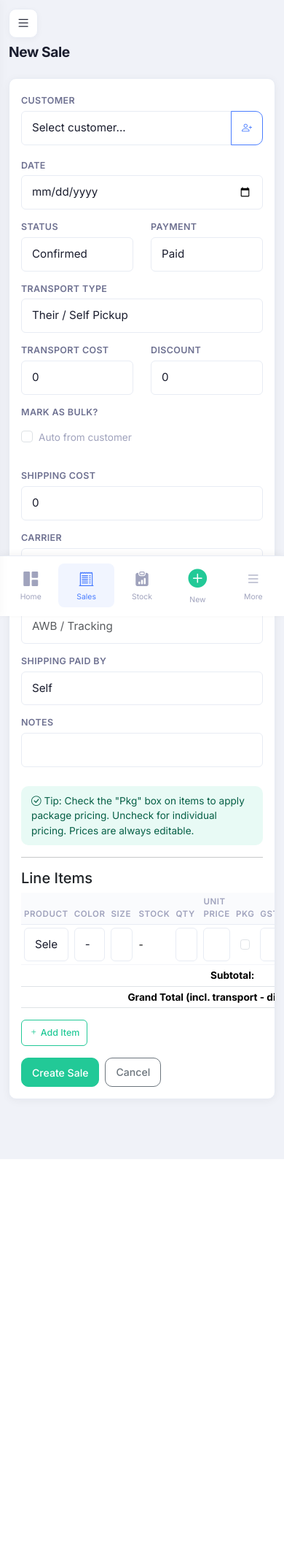
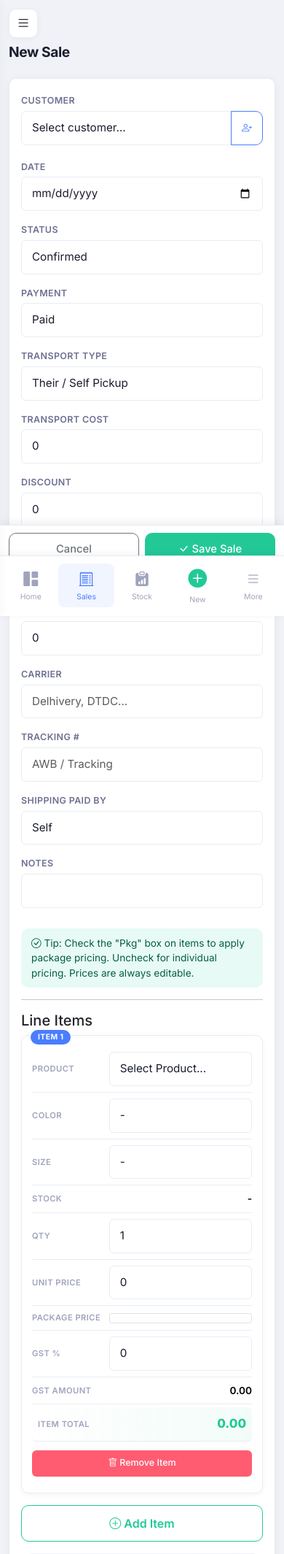
Before and after one commit to Laaxxmm/sportspedal, a Flask app: page /sales/new in a window 390 px wide. Shown: the top 2129 px of the page at 73% size. Before the commit the page ends 1588 px from the top, so only its background shows below. Run offline with Flask 3, Linux system fonts and the light colour scheme; a user stored in the database is signed in; some libraries are stand-ins or nearby versions.

Commit message:
Professional mobile redesign of sale form
LINE ITEMS as MOBILE CARDS:
- Each item row transforms into a clean card on mobile
- Big 'Item 1', 'Item 2' badge counters above each card
- Each field labeled clearly (Product / Color / Size / Qty etc.)
- Bigger inputs (44px tap targets)
- Item total highlighted in green
- Full-width 'Remove Item' button instead of tiny icon

MOBILE TOTALS CARD:
- Beautiful gradient card showing Subtotal / GST / Grand Total
- Big readable numbers
- Only visible on mobile (desktop uses table footer)

STICKY SAVE BAR:
- Cancel + Save Sale buttons fixed at bottom of screen
- Always accessible while scrolling
- Sits just above the bottom nav

FORM IMPROVEMENTS:
- All fields stack full-width on mobile (no more cramped 50/50 splits)
- Larger labels and inputs throughout
- Form-section component for grouped field cards

Co-Authored-By: Claude Opus 4.6 (1M context) <noreply@anthropic.com>

```diff
--- a/app/static/css/style.css
+++ b/app/static/css/style.css
@@ -666,10 +666,8 @@ code { font-size: 0.8rem; color: var(--accent-purple); background: rgba(124,92,2
     }
     .form-label { font-size: 0.78rem; margin-bottom: 4px; font-weight: 600; }
     .row.mb-3 > [class*="col-md-"] {
-        flex: 0 0 100% !important; max-width: 100% !important; margin-bottom: 10px;
+        flex: 0 0 100% !important; max-width: 100% !important; margin-bottom: 12px;
     }
-    /* Small fields like qty/price can stay 50% to save space */
-    .row.mb-3 > .col-md-1 { flex: 0 0 50% !important; max-width: 50% !important; }
 
     /* Cards */
     .card { border-radius: var(--radius-sm) !important; }
@@ -687,3 +685,151 @@ code { font-size: 0.8rem; color: var(--accent-purple); background: rgba(124,92,2
     .money-flow-card [class*="col"] { flex: 0 0 100% !important; max-width: 100% !important; }
     .row.g-3 > .col-md-3 { flex: 0 0 100% !important; max-width: 100% !important; }
 }
+
+/* ===== Form Sections (mobile-friendly grouping) ===== */
+.form-section {
+    background: var(--white);
+    border: 1px solid var(--border);
+    border-radius: var(--radius);
+    padding: 16px;
+    margin-bottom: 14px;
+    box-shadow: var(--shadow-sm);
+}
+.form-section-title {
+    font-size: 0.78rem;
+    font-weight: 700;
+    text-transform: uppercase;
+    letter-spacing: 0.06em;
+    color: var(--text-muted);
+    margin-bottom: 14px;
+    padding-bottom: 10px;
+    border-bottom: 1px solid var(--border);
+    display: flex;
+    align-items: center;
+    gap: 8px;
+}
+.form-section-title i { color: var(--accent-blue); font-size: 1rem; }
+
+/* ===== Line items: convert table to cards on mobile ===== */
+@media (max-width: 991px) {
+    /* Hide table header on mobile */
+    #items-table thead, #items-table tfoot { display: none; }
+
+    /* Each row becomes a card */
+    #items-table, #items-table tbody, #items-table tr {
+        display: block; width: 100%;
+    }
+    #items-table .item-row {
+        background: var(--white);
+        border: 1px solid var(--border);
+        border-radius: var(--radius-sm);
+        padding: 14px;
+        margin-bottom: 12px;
+        box-shadow: var(--shadow-sm);
+        position: relative;
+    }
+
+    /* Item card counter */
+    #items-table .item-row::before {
+        content: "Item " counter(item-counter);
+        counter-increment: item-counter;
+        position: absolute;
+        top: -8px;
+        left: 12px;
+        background: var(--accent-blue);
+        color: white;
+        font-size: 0.65rem;
+        font-weight: 700;
+        padding: 2px 10px;
+        border-radius: 12px;
+        text-transform: uppercase;
+        letter-spacing: 0.04em;
+    }
+    #items-body { counter-reset: item-counter; }
+
+    /* Each cell becomes a labeled row */
+    #items-table td {
+        display: flex;
+        justify-content: space-between;
+        align-items: center;
+        padding: 8px 0;
+        border-bottom: 1px solid var(--border);
+        gap: 10px;
+    }
+    #items-table td:last-child { border-bottom: none; padding-top: 12px; }
+    #items-table td > select,
+    #items-table td > input { flex: 1; max-width: 65%; }
+
+    /* Add labels via data-label */
+    #items-table td::before {
+        content: attr(data-label);
+        font-size: 0.7rem;
+        font-weight: 600;
+        color: var(--text-muted);
+        text-transform: uppercase;
+        letter-spacing: 0.04em;
+        flex-shrink: 0;
+    }
+
+    /* Stock / GST Amt / Total cells (read-only) */
+    #items-table td.stock-cell,
+    #items-table td.gst-amt,
+    #items-table td.row-total {
+        justify-content: space-between;
+        font-weight: 600;
+    }
+
+    /* Total row should stand out */
+    #items-table td.row-total {
+        font-size: 1.05rem;
+        color: var(--accent-green);
+        font-weight: 800;
+        background: linear-gradient(90deg, transparent, rgba(34,201,151,0.06));
+        margin-top: 4px;
+        padding: 10px 8px !important;
+        border-radius: var(--radius-xs);
+    }
+
+    /* Hide Pkg cell label workaround - keep checkbox visible */
+    #items-table td .form-check-input { margin: 0; }
+
+    /* Delete button row */
+    #items-table tr td:last-child {
+        justify-content: flex-end;
+    }
+    #items-table tr td:last-child::before { display: none; }
+    #items-table .remove-row {
+        width: 100%; padding: 8px;
+        background: var(--accent-red); color: white; border: none;
+        border-radius: var(--radius-xs);
+    }
+
+    /* Add item button: prominent on mobile */
+    #add-row { width: 100%; padding: 12px; font-size: 1rem; font-weight: 600; }
+
+    /* Totals card (visible only on mobile) */
+    .mobile-totals {
+        display: block;
+        background: linear-gradient(135deg, #eef4ff 0%, #f0ecff 100%);
+        border-radius: var(--radius);
+        padding: 16px;
+        margin-bottom: 14px;
+    }
+    .mobile-totals .mt-row {
+        display: flex; justify-content: space-between;
+        padding: 6px 0;
+        font-size: 0.9rem; color: var(--text-secondary);
+    }
+    .mobile-totals .mt-row.mt-grand {
+        border-top: 2px solid var(--border);
+        padding-top: 10px; margin-top: 6px;
+        font-size: 1.2rem; font-weight: 800; color: var(--text-primary);
+    }
+
+    /* Hide form's own footer button row in favor of sticky bar */
+    .form-footer-buttons { display: none; }
+}
+
+@media (min-width: 992px) {
+    .mobile-totals { display: none; }
+}
--- a/app/templates/sales/form.html
+++ b/app/templates/sales/form.html
@@ -5,7 +5,7 @@
 
 <div class="card">
     <div class="card-body">
-        <form method="POST" id="sale-form">
+        <form method="POST" id="sale-form" class="mobile-form-padded">
                 <input type="hidden" name="csrf_token" value="{{ csrf_token() }}">
             <div class="row mb-3">
                 <div class="col-md-4">
@@ -136,14 +136,27 @@
                     </tr>
                 </tfoot>
             </table>
-            <button type="button" class="btn btn-sm btn-outline-success mb-3" id="add-row"><i class="bi bi-plus"></i> Add Item</button>
+            <button type="button" class="btn btn-outline-success mb-3" id="add-row"><i class="bi bi-plus-circle"></i> Add Item</button>
 
-            <div class="d-flex gap-2">
+            <!-- Mobile-only Totals card -->
+            <div class="mobile-totals">
+                <div class="mt-row"><span>Subtotal</span><span id="mt-subtotal">Rs.0.00</span></div>
+                <div class="mt-row"><span>GST</span><span id="mt-gst">Rs.0.00</span></div>
+                <div class="mt-row mt-grand"><span>Grand Total</span><span id="mt-grand">Rs.0.00</span></div>
+            </div>
+
+            <div class="form-footer-buttons d-flex gap-2">
                 <button type="submit" class="btn btn-success">Create Sale</button>
                 <a href="{{ url_for('sales.list_sales') }}" class="btn btn-outline-secondary">Cancel</a>
             </div>
         </form>
     </div>
+</div>
+
+<!-- Sticky bottom save bar (mobile only) -->
+<div class="sticky-save-bar">
+    <a href="{{ url_for('sales.list_sales') }}" class="btn btn-outline-secondary">Cancel</a>
+    <button type="submit" form="sale-form" class="btn btn-success"><i class="bi bi-check-lg"></i> Save Sale</button>
 </div>
 <!-- Add Customer Modal -->
 <div class="modal fade" id="addCustomerModal" tabindex="-1">
@@ -303,19 +316,19 @@ function getAvgPrice(category, custType) {
 
 function newRow() {
     return `<tr class="item-row">
-        <td><select class="form-select form-select-sm product-select" required>${productOptions}</select></td>
-        <td><select class="form-select form-select-sm color-select"><option value="">-</option></select></td>
-        <td><select class="form-select form-select-sm size-select"><option value="">-</option></select></td>
-        <td class="stock-cell">-</td>
-        <td><input type="number" name="qty[]" class="form-control form-control-sm qty" value="1" min="1"></td>
-        <td><input type="number" name="unit_price[]" class="form-control form-control-sm unit-price" step="0.01" value="0"></td>
-        <td class="text-center"><input type="checkbox" class="form-check-input pkg-check" title="Apply package price"></td>
-        <td><input type="number" name="gst_percent[]" class="form-control form-control-sm gst-pct" step="0.1" value="0"></td>
-        <td class="gst-amt">0.00</td>
-        <td class="row-total">0.00</td>
+        <td data-label="Product"><select class="form-select form-select-sm product-select" required>${productOptions}</select></td>
+        <td data-label="Color"><select class="form-select form-select-sm color-select"><option value="">-</option></select></td>
+        <td data-label="Size"><select class="form-select form-select-sm size-select"><option value="">-</option></select></td>
+        <td data-label="Stock" class="stock-cell">-</td>
+        <td data-label="Qty"><input type="number" name="qty[]" class="form-control form-control-sm qty" value="1" min="1"></td>
+        <td data-label="Unit Price"><input type="number" name="unit_price[]" class="form-control form-control-sm unit-price" step="0.01" value="0"></td>
+        <td data-label="Package Price" class="text-center"><input type="checkbox" class="form-check-input pkg-check" title="Apply package price"></td>
+        <td data-label="GST %"><input type="number" name="gst_percent[]" class="form-control form-control-sm gst-pct" step="0.1" value="0"></td>
+        <td data-label="GST Amount" class="gst-amt">0.00</td>
+        <td data-label="Item Total" class="row-total">0.00</td>
         <td>
             <input type="hidden" name="variant_id[]" class="variant-id-hidden" value="">
-            <button type="button" class="btn btn-sm btn-outline-danger remove-row"><i class="bi bi-trash"></i></button>
+            <button type="button" class="btn btn-sm btn-outline-danger remove-row"><i class="bi bi-trash"></i> Remove Item</button>
         </td>
     </tr>`;
 }
@@ -392,7 +405,16 @@ function recalc() {
 
     const transport = parseFloat(document.getElementById('transport-charge').value || 0);
     const discount = parseFloat(document.getElementById('discount-amt').value || 0);
-    document.getElementById('grand-total').innerHTML = `<strong>${(subtotal + transport - discount).toFixed(2)}</strong>`;
+    const grand = subtotal + transport - discount;
+    document.getElementById('grand-total').innerHTML = `<strong>${grand.toFixed(2)}</strong>`;
+
+    // Update mobile totals card
+    const mts = document.getElementById('mt-subtotal');
+    if (mts) {
+        mts.textContent = 'Rs.' + (subtotal - totalGst).toLocaleString('en-IN', {minimumFractionDigits: 2, maximumFractionDigits: 2});
+        document.getElementById('mt-gst').textContent = 'Rs.' + totalGst.toLocaleString('en-IN', {minimumFractionDigits: 2, maximumFractionDigits: 2});
+        document.getElementById('mt-grand').textContent = 'Rs.' + grand.toLocaleString('en-IN', {minimumFractionDigits: 2, maximumFractionDigits: 2});
+    }
 
     checkPackage();
 }
```
